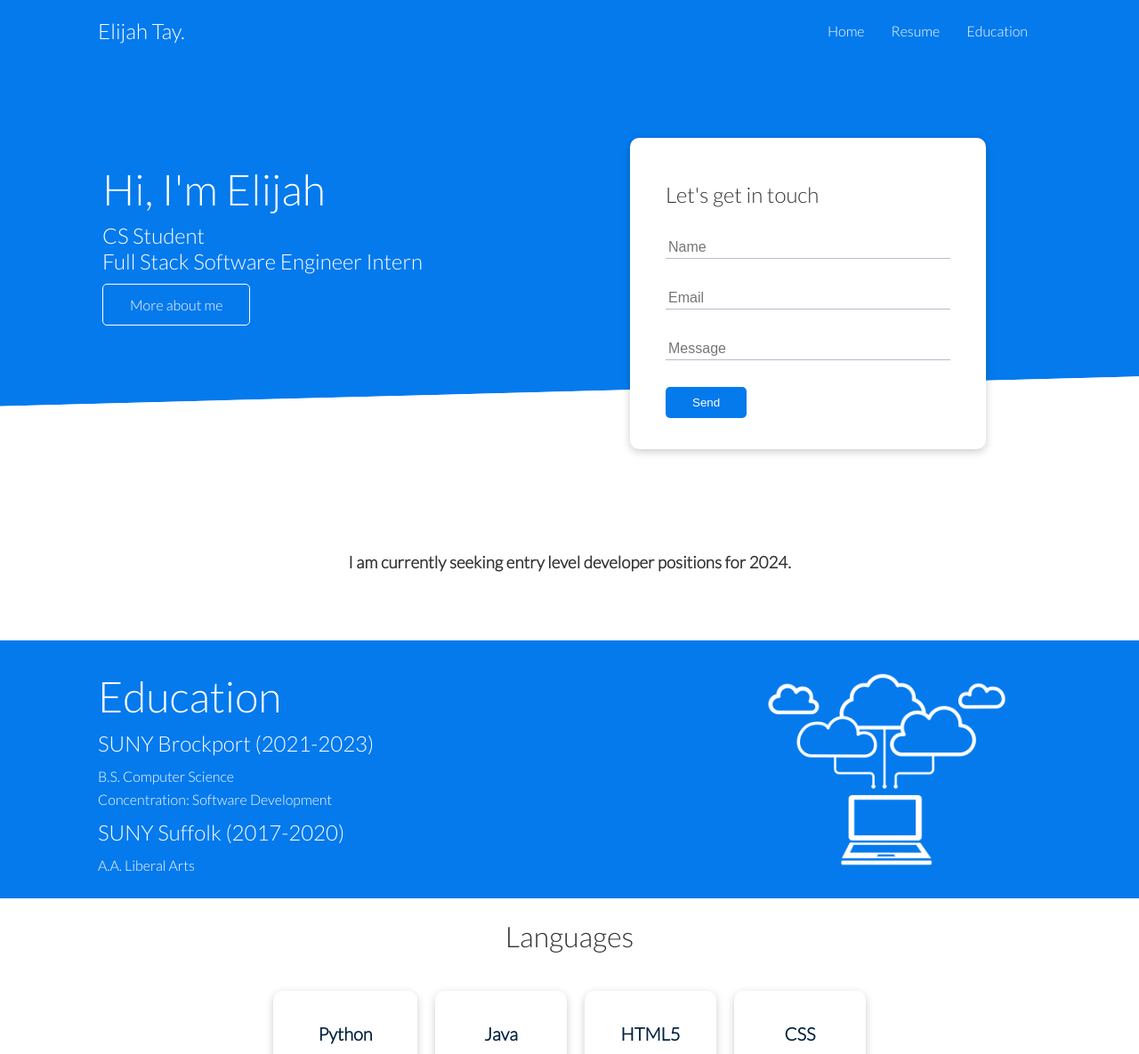
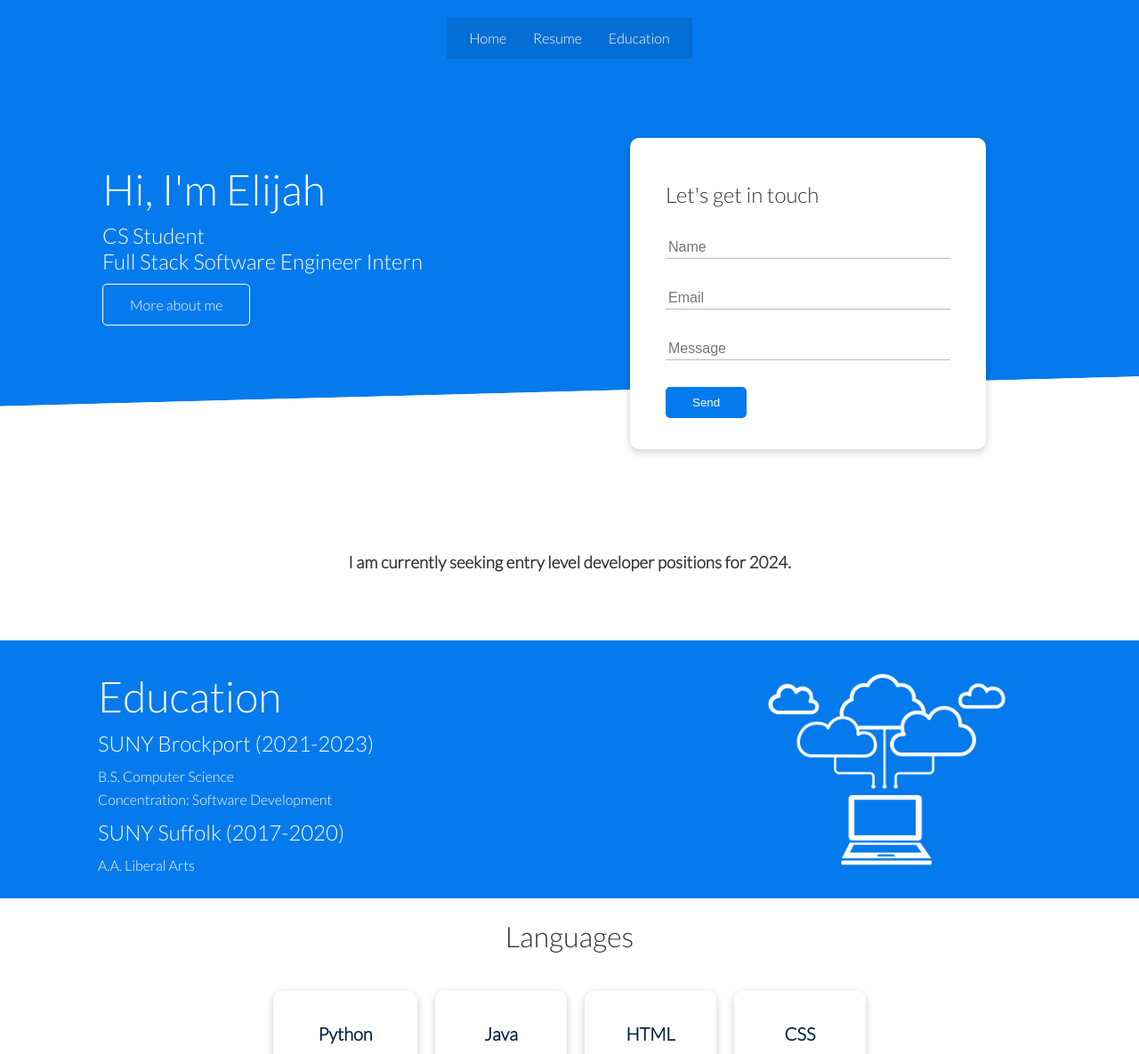
Before and after one commit to etay1/PersonalSite, a plain HTML site: page index.html in a window 1280 px wide. Shown: the top 1185 px of the page at 89% size. Drawn offline with nearby package versions, Linux system fonts and the light colour scheme.

Commit message:
[REM] logo

```diff
--- a/css/style.css
+++ b/css/style.css
@@ -52,13 +52,18 @@ img {
 
 /*Navbar*/
 .navbar {
+    display: flex;
+    flex-direction: column;
     background-color: var(--primary-color);
     color: #fff;
+    padding-top: 1rem;
     height: 70px;
 }
 
 .navbar ul {
     display: flex;
+    padding: 10px;
+    background-color: rgba(0, 0, 0, .1)
 }
 
 .navbar a {
@@ -386,12 +391,8 @@ img {
         height: 110px;
     }
 
-    .navbar .flex {
+    .flex {
         flex-direction: column;
     }
 
-    .navbar ul {
-        padding: 10px;
-        background-color: rgba(0, 0, 0, .1)
-    }
 }
--- a/index.html
+++ b/index.html
@@ -20,7 +20,6 @@
     <!--Navbar-->
     <nav class="navbar">
         <div class="container flex">
-            <h1 class="logo">Elijah Tay.</h1> <!--nav item0-->
             <nav>
                 <ul>
                     <li><a href="index.html">Home</a></li> <!--nav item1-->
@@ -112,7 +111,7 @@
                 <!--<img src="images/logos/java.jpg" alt="java" width="82px" height="80px">-->
             </div>
             <div class="card">
-                <h4>HTML5</h4>
+                <h4>HTML</h4>
                 <i class="fa-brands fa-html5 fa-7x"></i>
                 <!--<img src="images/logos/html.png" alt="html" width="82px" height="80px">-->
             </div>
```
